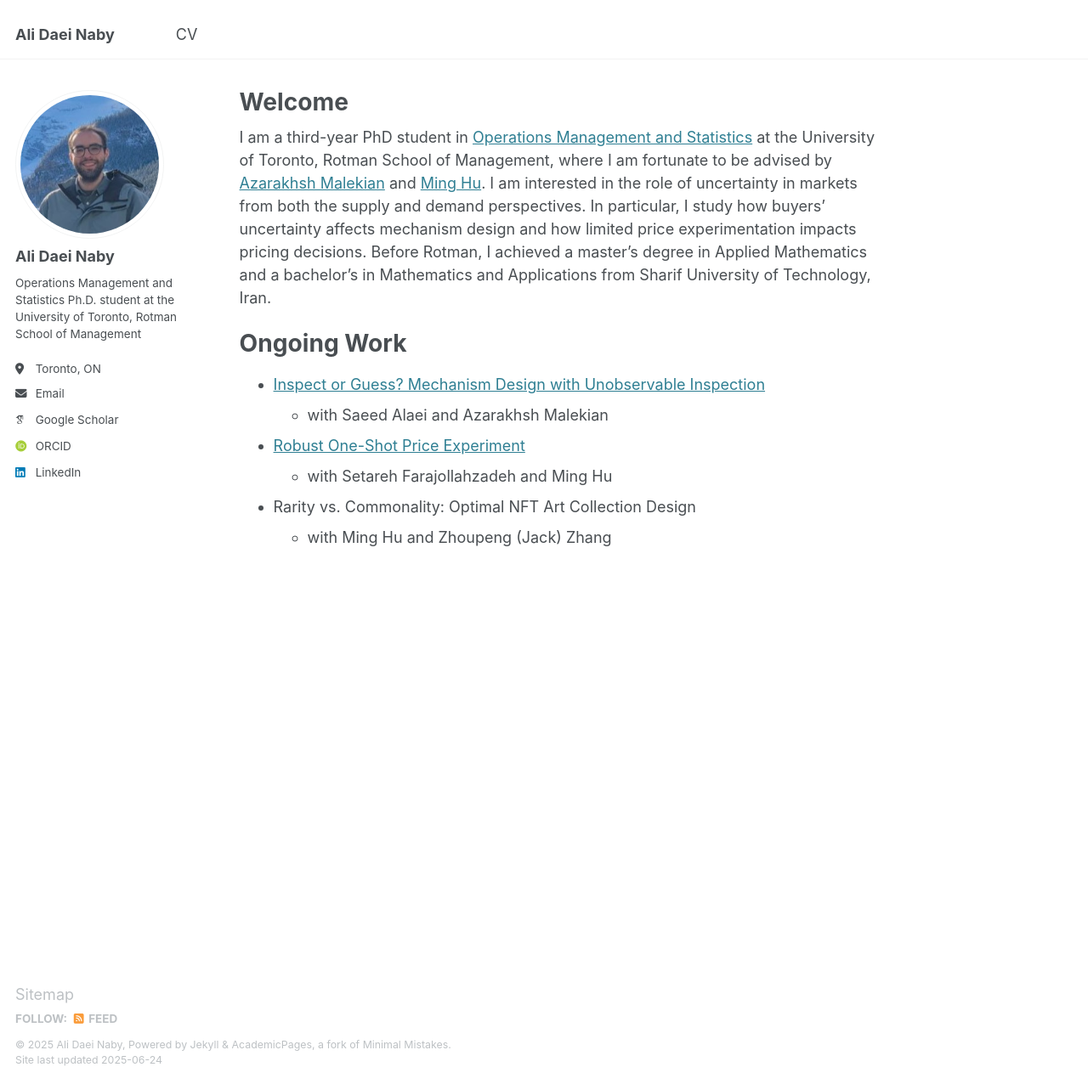
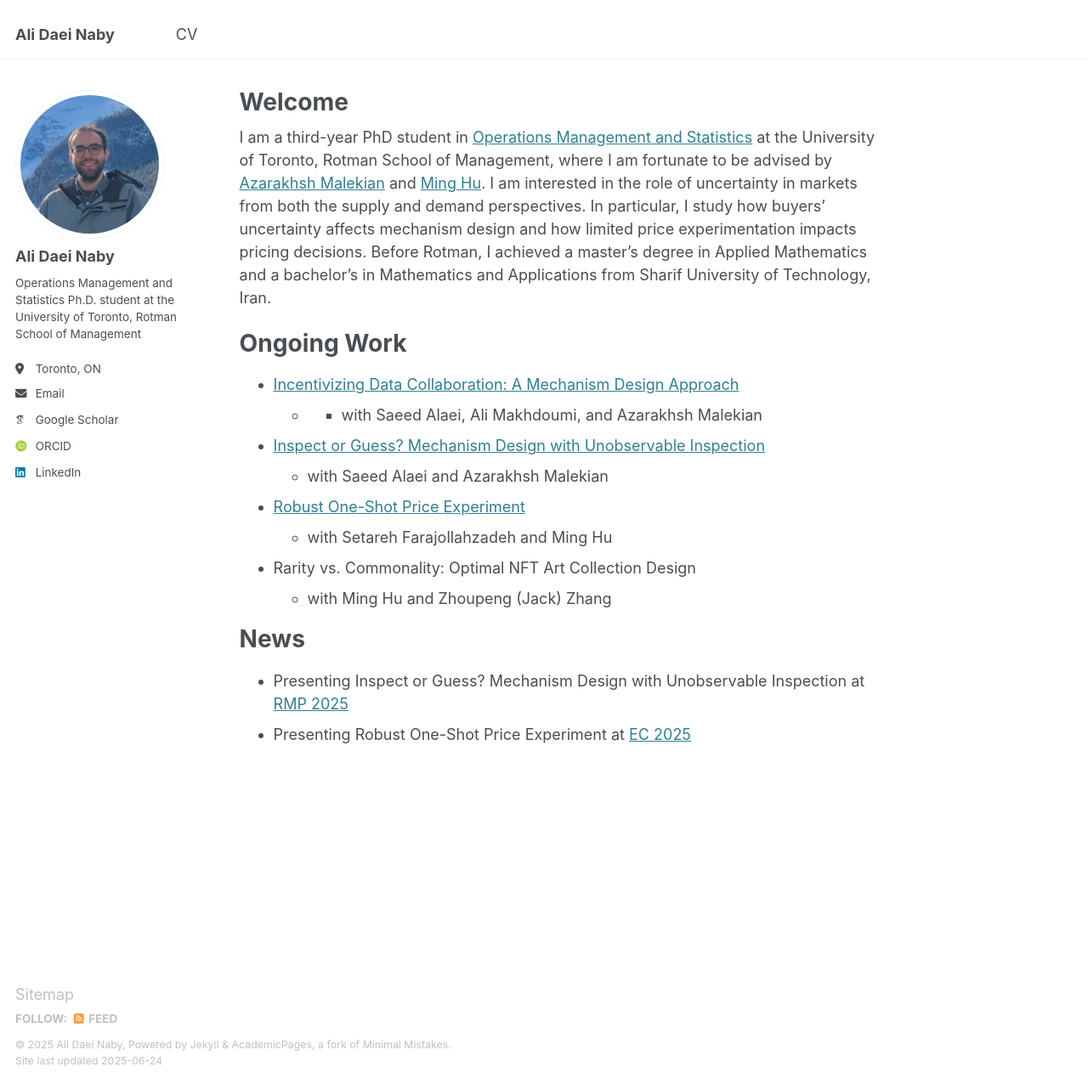
Before and after one commit to alidaeinaby/alidaeinaby.github.io, a Jekyll site: the page built from _pages/about.md, in a window 1280 px wide and 1276 px high. Shown: the whole window at 85% size. Built offline with Jekyll 4.4.1, drawn with Linux system fonts in a browser that asks for light colours; some web fonts are replaced.

Commit message:
Update about.md

```diff
--- a/_pages/about.md
+++ b/_pages/about.md
@@ -11,6 +11,9 @@ I am a third-year PhD student in [Operations Management and Statistics](https://
 
 Ongoing Work
 ======
+- [Incentivizing Data Collaboration: A Mechanism Design Approach](https://papers.ssrn.com/sol3/papers.cfm?abstract_id=5297868)
+  -  - with Saeed Alaei, Ali Makhdoumi, and Azarakhsh Malekian
+
 - [Inspect or Guess? Mechanism Design with Unobservable Inspection](https://papers.ssrn.com/sol3/papers.cfm?abstract_id=5146874)
   - with Saeed Alaei and Azarakhsh Malekian
 
@@ -19,3 +22,9 @@ Ongoing Work
 
 - Rarity vs. Commonality: Optimal NFT Art Collection Design
   - with Ming Hu and Zhoupeng (Jack) Zhang
+
+
+News
+======
+- Presenting Inspect or Guess? Mechanism Design with Unobservable Inspection at [RMP 2025](https://business.columbia.edu/2025-informs-conference)
+- Presenting Robust One-Shot Price Experiment at [EC 2025](https://ec25.sigecom.org/)
```
